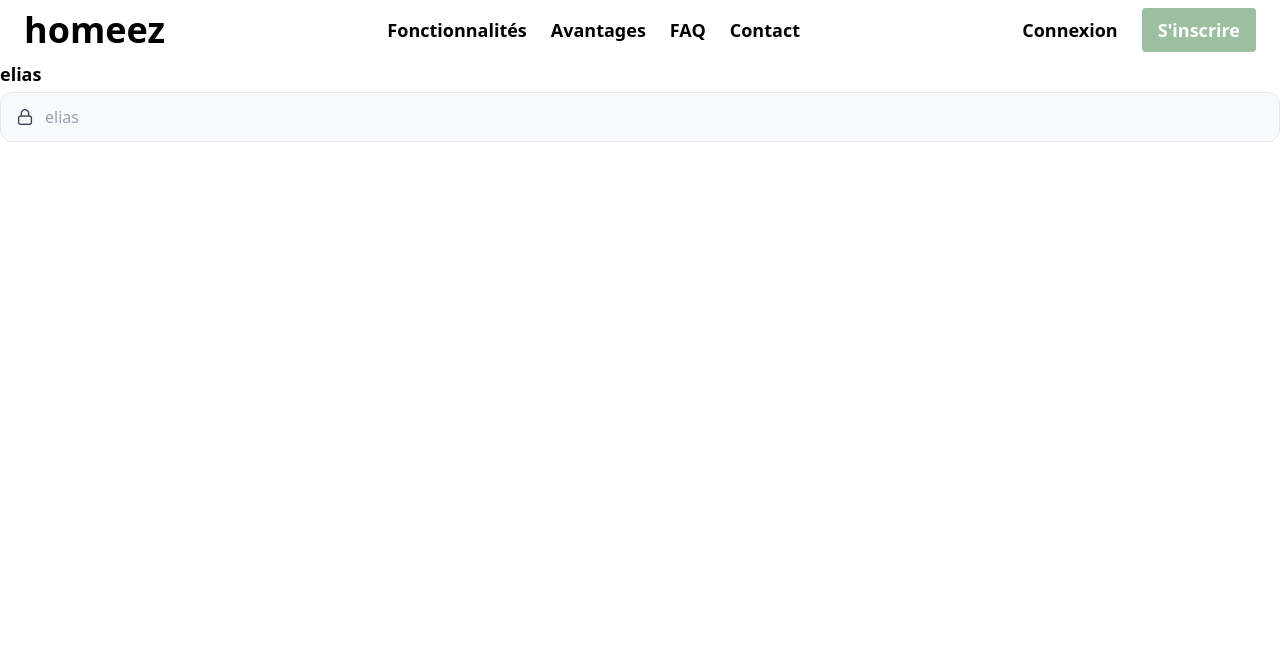
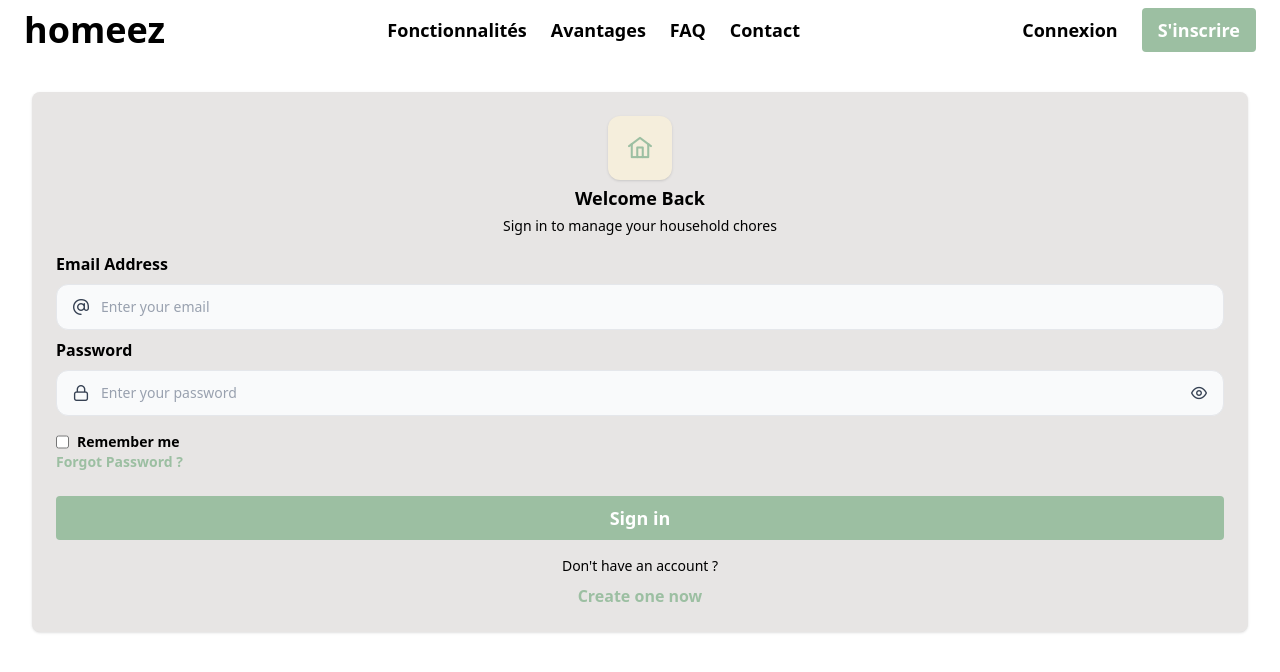
Before and after one commit to kYllim/Homee-z, a Vue app in the folder front/: page /connexion in a window 1280 px wide. Shown: the top 672 px of the page. Built offline with nearby package versions, Linux system fonts and the light colour scheme; the HTML template or start-up script is replaced by a standard one.

Commit message:
Mise en place des différents composant input, connexionform et register form : style et mise en place des fonctions

```diff
--- a/front/src/assets/main.css
+++ b/front/src/assets/main.css
@@ -6,4 +6,5 @@
   --color-green_pastel: #9CBFA2;
   --color-blue_pastel: #6E8B94;
   --color-beige_pastel: #D3C4A6;
+  --color-brown_pastel: #F5EEDC;
 }
--- a/front/src/components/ConnexionForm.vue
+++ b/front/src/components/ConnexionForm.vue
@@ -1,26 +1,51 @@
 <script setup lang="ts">
     import { ref } from 'vue';
+    import { RouterLink } from 'vue-router'
+    import type {FormConnexion,ErrorsConexion} from '../model/index'
     import Field from '@/components/Input.vue';
 
     interface Iconnexionform {
-        data : string
+        data : FormConnexion,
+        error : ErrorsConexion,
+        toggleDisplay : () => void
     }
 
     const props = defineProps<Iconnexionform>()
-
-    let error = ref('');
 </script>
 
 <template>
-    <Field title="elias" name="elias" type="text" placeholder="elias" :data="props.data" icon="pi-lock" :errorMessage="error"/>
+    <div class="m-8 p-6 bg-stone-200 shadow-sm rounded-lg">
+        <div class="flex flex-col items-center gap-1 mb-4">
+            <span class="bg-brown_pastel px-5 py-4 flex items-center justify-center w-fit rounded-xl shadow-sm">
+                <i class="pi pi-home text-green_pastel text-2xl"></i>
+            </span>
+            <h1 class="font-bold text-lg">Welcome Back</h1>
+            <p class="text-sm">Sign in to manage your household chores</p>
+        </div>
+        <form class="flex flex-col gap-2">
+            <Field title="Email Address" name="email" type="email" placeholder="Enter your email" v-model="props.data.emailConnexion.value" icon="pi-at" :errorMessage="props.error.emailConnexion.value"/>
+            <Field title="Password" name="password" type="password" placeholder="Enter your password" v-model="props.data.passwordConnexion.value" icon="pi-lock" :errorMessage="props.error.passwordConnexion.value"/>
+            <div class="flex flex-col justify-between my-2">
+                <label class="flex gap-2">
+                    <input type="checkbox" class="border-solid border-red-500"/>
+                    <p class="font-semibold text-sm">Remember me</p>
+                </label>
+                <router-link to="/about" class="font-semibold text-sm text-green_pastel">Forgot Password ?</router-link>
+            </div>
+            <button type="submit" class="px-3 py-2 bg-green_pastel rounded-sm text-white font-semibold lg:text-lg lg:px-4 hover:opacity-80 my-2">Sign in</button>
+            <p class="text-sm text-center">Don't have an account ?</p>
+            <p class="font-semibold text-md text-green_pastel text-center" @click="toggleDisplay">Create one now</p>
+        </form>
+    </div>
 </template>
 
+/*
+    a finir :
+    - faire les fonction de validation des champs et function de validation globale
+    - le reset des erreurs
+    - la soumission du form = liaison avec le back
+    - le remember me
+    - créer le composable pour les appel api
+    - les fonctions de cookie / token
 
-<!-- <div class="flex flex-col gap-5">
-<input
-    class="border-solid border-2 border-black px-5 py-3 rounded-[20px]"
-    name="passwordConnexion"
-    type="password"
-    placeholder="Mot de passe"
-/>
-</div> -->
+*/
--- a/front/src/components/Input.vue
+++ b/front/src/components/Input.vue
@@ -2,49 +2,52 @@
     import { computed, ref } from 'vue';
 
     interface Iprops {
-        type : 'checkbox' | 'text' | 'email' | 'password' | 'number' | 'tel' | 'url' | 'date',
+        modelValue: string,
+        type :  'text' | 'email' | 'password' | 'number' | 'tel' | 'url' | 'date',
         name? : string,
         placeholder? : string,
-        data : string ,
         errorMessage? : string,
         title : string,
-        icon : "pi-lock" | "pi-at"
+        icon : "pi-lock" | "pi-at" | "pi-user" | "pi-phone" | "pi-globe" | "pi-calendar"
     }
 
     const props = defineProps<Iprops>()
 
     const emit = defineEmits<{
-        (e : 'update:data', value: string) : void
+        (e : 'update:modelValue', value: string) : void
     }>();
 
     const handleInput = (event: Event) => {
         const target = event.target as HTMLInputElement;
-        emit('update:data', target.value);
+        emit('update:modelValue', target.value);
     }
 
-    const CurrentType = ref(props.type);
     const ShowPassword = ref(false);
+    const CurrentType = computed(() => {
+        if (props.type === 'password') {
+            return ShowPassword.value ? 'text' : 'password';
+        }
+        return props.type;
+    });
 
     const togglePasswordVisibility = () => {
-        ShowPassword.value = !ShowPassword.value;
-        CurrentType.value = ShowPassword.value ? 'text' : 'password';
+       ShowPassword.value = !ShowPassword.value;
     };
-
 </script>
 
 <template>
     <label>
-        <h4 class="text-lg font-semibold mb-1">{{ props.title }}</h4>
+        <h4 class="text-md font-semibold mb-2">{{ props.title }}</h4>
         <div class="flex items-center gap-3 bg-gray-50 border border-gray-200 px-4 py-3 rounded-xl w-full"
             :class="props.errorMessage ? 'border-red-500' : 'border-gray-200'"
         >
             <i :class="['pi',props.icon, 'text-gray-700']"></i>
-            <input :type="CurrentType" :name="props.name" :placeholder="props.placeholder" v-model="props.data"
-                class="bg-transparent outline-none flex-1 text-gray-700 placeholder-gray-400"
+        <input :type="CurrentType" :name="props.name" :placeholder="props.placeholder" :value="props.modelValue"
+                class="bg-transparent outline-none flex-1 text-gray-700 placeholder-gray-400 text-sm"
                 @input="handleInput"
             />
-            <i v-if="props.type === 'password'" :class="['pi',ShowPassword ? 'pi-eye-slash' : 'pi-eye', 'text-gray-700']" @click="togglePasswordVisibility"></i>
+            <i v-if="props.type === 'password'" :class="['pi',ShowPassword ? 'pi-eye-slash' : 'pi-eye', 'text-gray-700','cursor-pointer']" @click="togglePasswordVisibility"></i>
         </div>
-        <span v-if="!!props.errorMessage" class="text-red-500 font-bold mt-1">{{ props.errorMessage }}</span>
+        <span v-if="!!props.errorMessage" class="text-red-500 font-bold mt-1 text-sm">{{ props.errorMessage }}</span>
     </label>
 </template>
--- a/front/src/components/InscriptionForm.vue
+++ b/front/src/components/InscriptionForm.vue
@@ -1,39 +1,49 @@
-<script setup lang="ts"></script>
+<script setup lang="ts">
+    import type {FormRegister,ErrorRegister} from '../model'
+    import type { Ref } from 'vue'
+    import Field from '@/components/Input.vue'
+
+    interface IregisterForm {
+        data : FormRegister,
+        error : ErrorRegister,
+        toggleDisplay : () => void
+    }
+
+    const props = defineProps<IregisterForm>()
+</script>
 
 <template>
-    <!-- Inscription -->
-    <div class="flex flex-col gap-5">
-    <h1 class="text-[25px] font-bold">Inscription</h1>
-    <input
-        class="border-solid border-2 border-black px-5 py-3 rounded-[20px]"
-        name="name"
-        type="text"
-        placeholder="Nom"
-    />
-    <input
-        class="border-solid border-2 border-black px-5 py-3 rounded-[20px]"
-        name="firstName"
-        type="text"
-        placeholder="Prénom"
-    />
-    <input
-        class="border-solid border-2 border-black px-5 py-3 rounded-[20px]"
-        ame="emailRegister"
-        type="email"
-        placeholder="Email"
-    />
-    <input
-        class="border-solid border-2 border-black px-5 py-3 rounded-[20px]"
-        name="passwordRegister"
-        type="password"
-        placeholder="Mot de passe"
-    />
-    <input
-        class="border-solid border-2 border-black px-5 py-3 rounded-[20px]"
-        name="passwordComfirmation"
-        type="password"
-        placeholder="Comfirmer votre mot de passe"
-    />
+    <div class="m-8 p-6 bg-stone-200 shadow-sm rounded-lg">
+        <div class="flex flex-col items-center gap-1 mb-4">
+            <span class="bg-brown_pastel px-5 py-4 flex items-center justify-center w-fit rounded-xl shadow-sm">
+                <i class="pi pi-user-plus text-green_pastel text-2xl"></i>
+            </span>
+            <h1 class="font-bold text-lg">Create Account</h1>
+            <p class="text-sm">Join us to organize your household tasks</p>
+        </div>
+        <form class="flex flex-col gap-2">
+            <Field title="Email Address" name="email" type="email" placeholder="Enter your email" v-model="props.data.emailRegister.value" icon="pi-at" :errorMessage="props.error.emailRegister.value"/>
+            <Field title="Password" name="password" type="password" placeholder="Enter your password" v-model="props.data.passwordRegister.value" icon="pi-lock" :errorMessage="props.error.passwordRegister.value"/>
+            <Field title="Confirm Password" name="passwordConfirmation" type="password" placeholder="Confirm your password" v-model="props.data.passwordComfirmation.value" icon="pi-lock" :errorMessage="props.error.passwordComfirmation.value"/>
+            <label class="flex gap-2">
+                <input type="checkbox" class="border-solid border-red-500"/>
+                <p class="font-semibold text-sm">I agree to the Terms of Service and Privacy Policy</p>
+            </label>
+            <button type="submit" class="px-3 py-2 bg-green_pastel rounded-sm text-white font-semibold lg:text-lg lg:px-4 hover:opacity-80 my-2">Create Account</button>
+            <p class="text-sm text-center">Already have an account ?</p>
+            <p class="font-semibold text-md text-green_pastel text-center" @click="toggleDisplay">Sign in</p>
+        </form>
     </div>
+</template>
 
-</template>
+
+/*
+    a finir :
+    - faire les fonction de validation des champs et function de validation globale
+    - le reset des erreurs
+    - la soumission du form = liaison avec le back
+    - le reste de la structure du form (first name, name)
+    - créer le composable pour les appel api
+    - les fonctions de cookie / token
+
+*/
--- a/front/src/pages/ConnexionPage.vue
+++ b/front/src/pages/ConnexionPage.vue
@@ -1,26 +1,52 @@
 <script setup lang="ts">
   import { ref } from "vue";
   import type { Ref } from "vue";
-  import type { FormData } from "../model";
+  import type { FormConnexion, ErrorsConexion, FormRegister, ErrorRegister } from "../model";
   import NavBarLanding from "@/components/NavBarLanding.vue";
   import ConnexionForm from "@/components/ConnexionForm.vue";
+  import InscriptionForm from "@/components/InscriptionForm.vue";
+
 
   const FormType: Ref<"connexion" | "inscription"> = ref("connexion");
-  const FormRef: FormData = {
+
+  // Ref pour le form de connexion
+  const ConnexionFormRef: FormConnexion = {
+    emailConnexion: ref(""),
+    passwordConnexion: ref(""),
+  };
+  const ConnexionFormError: ErrorsConexion = {
+    emailConnexion: ref(""),
+    passwordConnexion: ref(""),
+  }
+
+  // Ref pour le form d'inscription
+  const RegisterFormRef : FormRegister = {
+    emailRegister: ref(""),
+    passwordRegister: ref(""),
+    passwordComfirmation : ref(""),
+    firstName : ref(''),
+    name : ref('')
+  };
+  const RegisterFormError: ErrorRegister = {
+    emailRegister : ref(''),
+    passwordRegister: ref(""),
+    passwordComfirmation: ref(""),
     name: ref(""),
     firstName: ref(""),
-    emailConnexion: ref(""),
-    passwordConnexion: ref(""),
-    emailRegister: ref(""),
-    passwordRegister: ref(""),
-    passwordComfirmation: ref(""),
+  }
+
+  // Gérér l'affichage des forms
+  const toggleDisplay = () => {
+    FormType.value =
+      FormType.value === "connexion" ? "inscription" : "connexion";
   };
+
 </script>
 
 <template>
   <div>
     <NavBarLanding/>
-    <ConnexionForm :data="FormRef.name.value"/>
-    {{ FormRef.name.value }}
+    <ConnexionForm v-if="FormType === 'connexion'" :data="ConnexionFormRef" :error="ConnexionFormError" :toggleDisplay="toggleDisplay"/>
+    <InscriptionForm :data="RegisterFormRef" :error="RegisterFormError" :toggleDisplay="toggleDisplay" v-else/>
   </div>
 </template>
```
Also changed, not shown: front/src/model/FormData.ts (+14 -11 lines).
